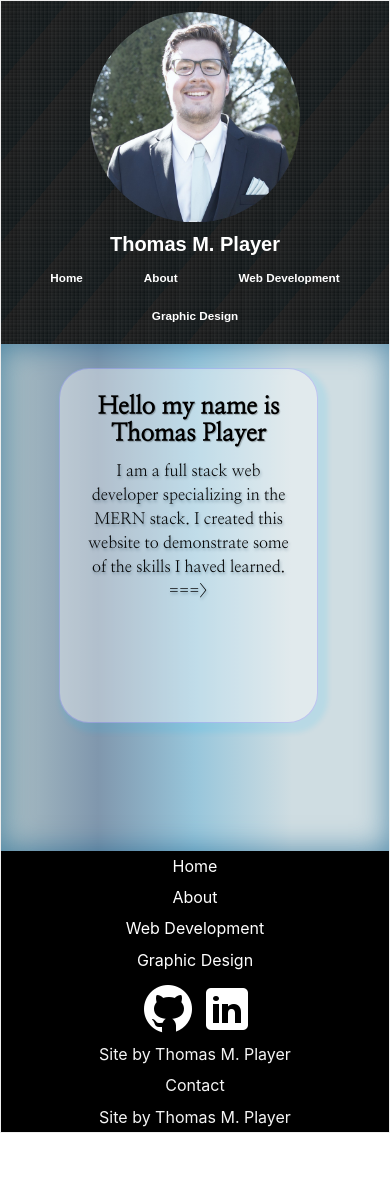
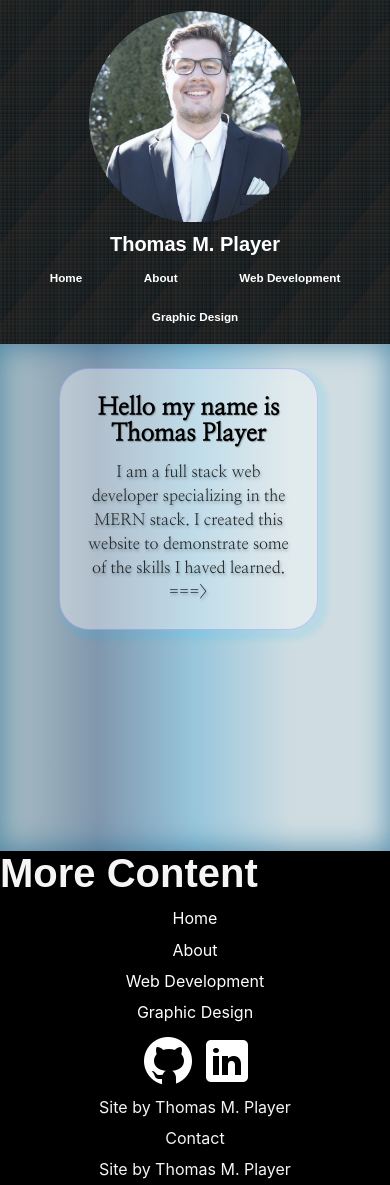
Before and after one commit to playerthomasm6/portfolioReact, a React (Create React App) app in the folder client/: page / in a window 390 px wide. Before the commit the page ends 1133 px from the top, so only its background shows below. Built offline with nearby package versions, Linux system fonts and the light colour scheme; a web font is replaced by a local one.

Commit message:
about me overhaul

```diff
--- a/client/src/App.js
+++ b/client/src/App.js
@@ -9,7 +9,7 @@ import NoMatch from "./pages/NoMatch";
 function App() {
   return (
     <Router>
-      <div className="bg-light">
+
         <Switch>
           <Route exact path="/">
             <Home />
@@ -27,7 +27,7 @@ function App() {
             <NoMatch />
           </Route>
         </Switch>
-      </div>
+
     </Router>
   );
 }
--- a/client/src/components/TextBubble/index.js
+++ b/client/src/components/TextBubble/index.js
@@ -9,7 +9,6 @@ function TextBubble(props) {
     <p className="main-text main-text-font">
     {props.bodyText}
     </p>
-
       </section>
   );
 }
--- a/client/src/components/TextBubble/style.css
+++ b/client/src/components/TextBubble/style.css
@@ -14,6 +14,7 @@ a:hover {
     font-weight: 900;
     text-shadow: 1px 1px 1px rgba(0, 0, 0, 0.253);
 }
+
 
 .content-title { /* Page Content Title H1 */
     font-size: 1.5em;
--- a/client/src/pages/Graphic.js
+++ b/client/src/pages/Graphic.js
@@ -48,8 +48,7 @@ function Graphic() {
     <div className="container-fluid">
       <div className="row">
           <div className="col-12 title-text">
-            <h1>My Graphic Designs</h1>
-            <h5>I am new to graphic design however I love to learn new skills. I hope to have many more graphics to show off in the near future.</h5>
+            <h1>Some of my graphic logo work</h1>
           </div>
       </div>
 
--- a/client/src/pages/Home.js
+++ b/client/src/pages/Home.js
@@ -17,13 +17,13 @@ function Home() {
         link: "/about",
         key: "B1",
         titleText: "Hello my name is Thomas Player",
-        bodyText: "I am a full stack web developer specializing in the MERN stack.  I created this website to demonstrate some of the skills I haved learned. ===>"
+        bodyText: `I am a full stack web developer specializing in the MERN stack.  I created this website to demonstrate some of the skills I haved learned. ===>`
       },
       {
         link: "/portfolio",
         key: "B2",
         titleText: "Web Development",
-        bodyText: "I can code websites better than I can write sentences describing it.  So far my professional experience is limited, however I have made a few projects that demonstrate some of the skills I have learned that I would love for you to check out.  This site is created using React.JS  ===>"
+        bodyText: "  This site is created using React.JS  ===>"
       },
       {
         link: "/graphic-design",
@@ -41,17 +41,21 @@ function Home() {
           <div className="container-fluid row-height">
             <div className="row r100">
 
-              <div className='col-sm-2 col-12 d-none d-sm-block main-image-container'>
+              <div className='col-md-2 col-12 d-none d-md-block main-image-container'>
                 <img className="img-size" src={KeyboardImg}></img>
               </div>
 
-              <div className='col-sm-10 col-12 main-info'>
+
+              {/* Main Info Section */}
+              <div className='col-md-10 col-12 main-info'>
 
                  <div className="row flex-row flex-nowrap mt-4 pb-4 scrolling-wrapper">
-
-
                       { //Grabs data from welcomeData to display TextBubble component
-                      welcomeData.map(section => (<TextBubble key = {section.key} titleText = {section.titleText} bodyText = {section.bodyText} link = {section.link}/>))
+                      welcomeData.map(section => (<TextBubble
+                        key = {section.key}
+                        titleText = {section.titleText}
+                        bodyText = {section.bodyText}
+                        link = {section.link}/>))
                       }
 
                 </div>
@@ -61,6 +65,18 @@ function Home() {
             </div>
           </div>
 
+          <section className="row text-box">
+            <div className="col">
+            <h1>More Content</h1>
+
+
+
+
+
+            </div>
+
+          </section>
+
         <Footer/>
       </div>
     );
--- a/client/src/pages/Portfolio.js
+++ b/client/src/pages/Portfolio.js
@@ -34,7 +34,7 @@ function Portfolio(props) {
       imageAlt: "Flashgrid Thumbnail",
       url: "https://fathomless-crag-63072.herokuapp.com/",
       title: "Flashgrid",
-      description: "Flashgrid is a project project management application.  Create tasks and organize you life.  Flashgrid was my final project for Rutgers coding bootcamp"
+      description: "Flashgrid is a project management web app.  Create tasks and organize you life.  Flashgrid was my final project for Rutgers coding bootcamp"
     },
     {
       image: EatDaBurger,
@@ -43,13 +43,13 @@ function Portfolio(props) {
       title: "Eat-Da-Burger",
       description: "Eat the burger is a simple app to allow a user to create burger names.  The “burgers” can then be eaten and added to a new list."
     },
-    {
-      image: RadicalGames,
-      imageAlt: "Screenshot",
-      url: "https://raticles.herokuapp.com/index.html",
-      title: "Radical Gamez",
-      description: "Radical Games is a web app which allows a user to search games and add them to a wish list."
-    },
+    // {
+    //   image: RadicalGames,
+    //   imageAlt: "Screenshot",
+    //   url: "https://raticles.herokuapp.com/index.html",
+    //   title: "Radical Gamez",
+    //   description: "Radical Games is a web app which allows a user to search games and add them to a wish list."
+    // },
     // {
     //   image: NoteTaker,
     //   imageAlt: "Screenshot",
@@ -57,13 +57,13 @@ function Portfolio(props) {
     //   title: "Note Taker App",
     //   description: "This app allows a user to create notes and save them to view or edit later."
     // },
-    {
-      image: Tipster,
-      imageAlt: "Screenshot",
-      url: "https://playerthomasm6.github.io/tipster/",
-      title: "Tipster",
-      description: "This app allows the user to search any movie or television show and using an algorithm pairs a beer with the movie."
-    }
+    // {
+    //   image: Tipster,
+    //   imageAlt: "Screenshot",
+    //   url: "https://playerthomasm6.github.io/tipster/",
+    //   title: "Tipster",
+    //   description: "This app allows the user to search any movie or television show and using an algorithm pairs a beer with the movie."
+    // }
   ]
 
   const cycleProjectIndex = (value) => { // Controles index cycle for projectData
--- a/client/src/pages/style.css
+++ b/client/src/pages/style.css
@@ -9,11 +9,10 @@ body {
 
 
 .row-height {
-    height:60vh;
+    height: 60vh
 }
 
 .full-view { /* Makes component take up entire screen */
-    width: 100%;
     border: none;
     padding: 0;
 
@@ -21,8 +20,19 @@ body {
 
 .main-info {
     background: linear-gradient(90deg, rgb(172, 193, 199) 0%, rgb(128, 151, 173) 25%,rgb(152, 198, 219) 50%,rgb(207, 221, 226) 75%);
-    min-height: 100%;
+    height: 100%;
     box-shadow: inset 0px 0px 30px rgba(7, 89, 136, 0.616);
+}
+
+.main-info1 {
+    position: relative;
+    height: 100%;
+    box-shadow: inset 0px 0px 30px rgba(7, 89, 136, 0.616);
+}
+
+.scroll-image {
+    height: 100%;
+    position: absolute;
 }
 
 .main-image-container {
@@ -49,6 +59,10 @@ div::-webkit-scrollbar-thumb {
     box-shadow: inset 0 0 6px rgba(0,0,0,0.5);
 }
 
+.scrolling-wrapper{
+    overflow-x: auto;
+
+}
 
 /*HOME PAGE */
 
@@ -85,9 +99,7 @@ div::-webkit-scrollbar-thumb {
 }
 
 
-.scrolling-wrapper{
-    overflow-x: auto;
-}
+
 
 
 
@@ -108,7 +120,6 @@ div::-webkit-scrollbar-thumb {
     object-fit: cover;
     width: 100%;
     height: 100%;
-
 }
 
 .r100 {
```
Also changed, not shown: client/src/Images/laptop1.jpg (added), client/src/pages/About.js (line endings or trailing spaces).
